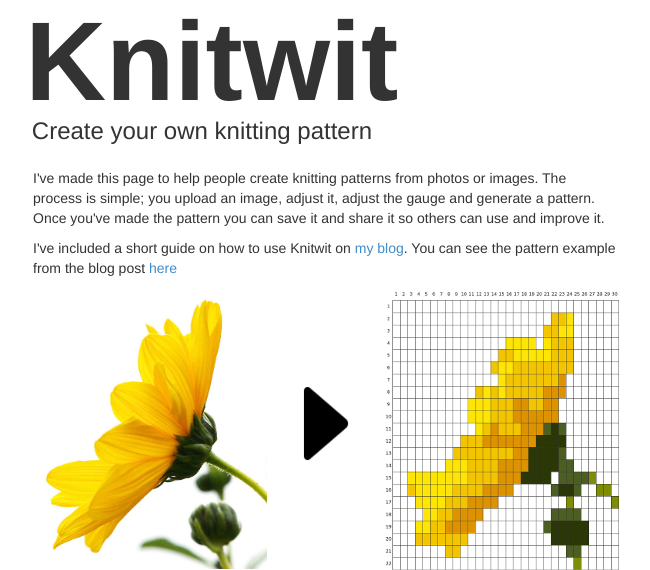
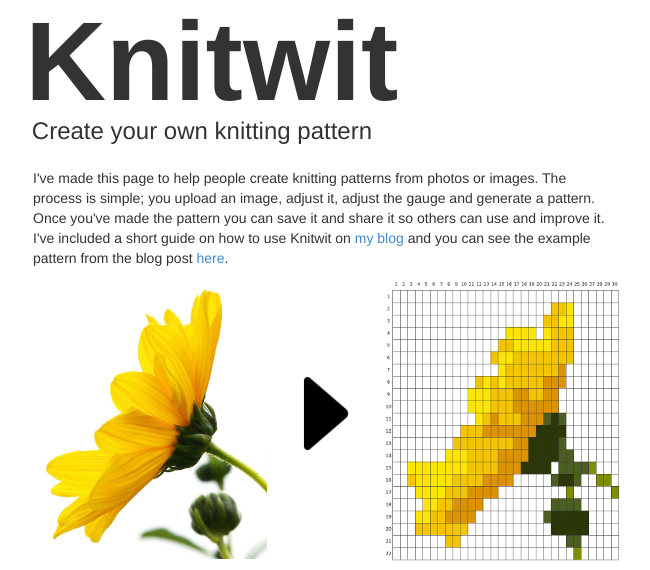
Before and after one commit to arnfred/Knitwit, a Python web app: template templates/main.html in a window 1280 px wide. Shown: the part 190-760 px from the top of the page, without its empty margins (339-989 px from the left). Run offline with Jinja, Linux system fonts and the light colour scheme; the template is opened without the code that fills it, so the values that code supplies are empty; some libraries are stand-ins or nearby versions.

Commit message:
Trying to debug a weird error I can't reproduce locally

```diff
--- a/pattern.py
+++ b/pattern.py
@@ -22,11 +22,13 @@ def open_image(path, colors, width = 60, crop = None, gauge = [40,40]) :
             resize(image, width, height_ratio)
             # Get data
             data = get_data(PImage.open(StringIO.StringIO(image.make_blob('ppm'))))
+            print("Shape of data: %s" % data.shape)
             # Posterize image to fewer colors
     return posterize(data, colors)
 
 
 def resize(image, width, height_ratio) :
+    print("Height ratio: %.2f" % height_ratio)
     img_width, img_height = image.size
     height = math.floor((width / float(img_width)) * img_height / height_ratio)
     image.transform(resize="%ix%i!" % (width, height))
--- a/templates/main.html
+++ b/templates/main.html
@@ -34,12 +34,10 @@
                 <p>I've made this page to help people create knitting patterns from
                 photos or images. The process is simple; you upload an image, adjust
                 it, adjust the gauge and generate a pattern. Once you've made the pattern you can save
-                it and share it so others can use and improve it.</p>
-
-                <p>I've included a short guide on how to use Knitwit on <a
-                href="http://dynkarken.com/knitwit/" alt="my blog">my blog</a>.
-                You can see the pattern example from the blog post <a
-                href="">here</a></p>
+                it and share it so others can use and improve it. I've included a short guide on how to use Knitwit on <a
+                href="http://dynkarken.com/knitwit/" alt="my blog">my blog</a>
+                and you can see the example pattern from the blog post <a
+                href="">here</a>.</p>
 
                 <div id="example">
                     <img src="/static/images/flower.png">
```
